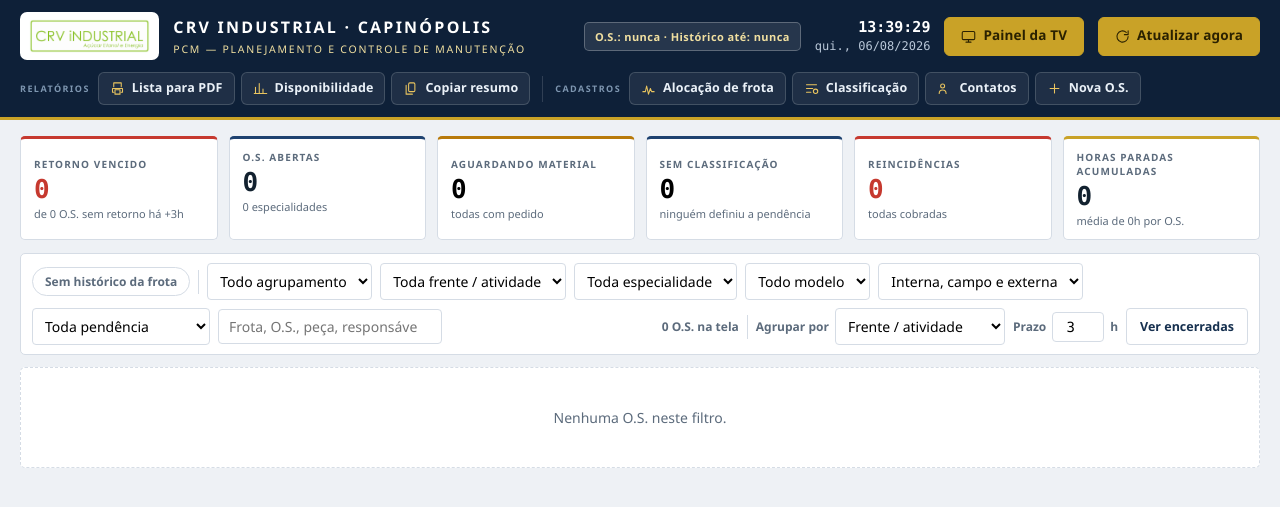
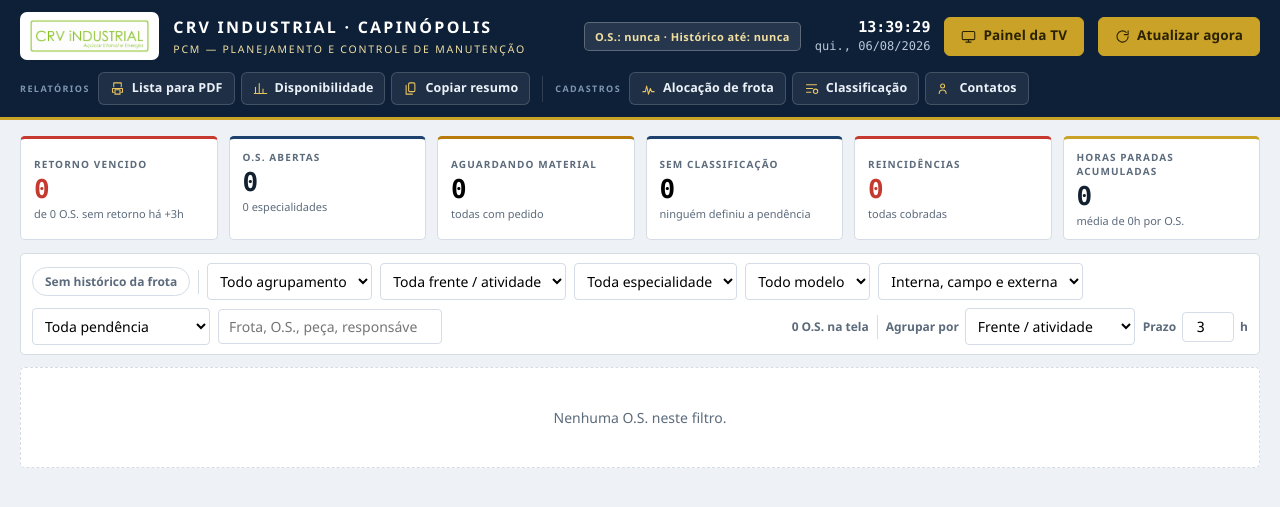
Before and after one commit to Caio-S/painel-pcm, a Flask app: page / in a window 1280 px wide. Shown: the top 507 px of the page. Run offline with Flask 3, Linux system fonts and the light colour scheme; data that the repository does not hold is empty; some libraries are stand-ins or nearby versions.

Commit message:
Remove Nova O.S. e Encerrar O.S. - o ERP ja e a fonte da verdade
As O.S. vem sincronizadas do banco da empresa; cadastrar ou encerrar
manualmente no painel nao refletia nada no ERP e so criava um estado
"encerrada" que o proximo sync ignorava (a O.S. so some de verdade
quando o CHBWEB mostra ela fechada). Removido:
- botao "Nova O.S." + POST /api/os
- botao "Encerrar O.S." + POST /api/os/<os>/encerrar
- botao "Ver encerradas" (dependia inteiramente do Encerrar - sem
  ele nunca teria nada pra mostrar)

Como toda O.S. em /api/os agora e sempre aberta=true, simplifiquei
filtrar()/card() removendo os ramos condicionais que so faziam
sentido pro estado "encerrada" (nunca mais alcancado).

Revisado tambem, direto no banco, o filtro de sincronizacao (Task
anterior): codigo_status IN ('A','E') + codigo_situacao_veiculo='P'
continua correto - confirmado que sao os 4 unicos status da empresa
(L/C/A/E), sem NULL em situacao_veiculo entre A/E, e so existem os
valores R/P pra situacao no banco inteiro. Contagem atual: 197 O.S.

```diff
--- a/app.py
+++ b/app.py
@@ -317,27 +317,6 @@ def _get_or_create_detalhe(os_num):
     return d
 
 
-@app.route("/api/os", methods=["POST"])
-def api_os_nova():
-    payload = request.get_json(force=True) or {}
-    os_num = str(payload.get("os") or "").strip()
-    veic = str(payload.get("veic") or "").strip()
-    prob = str(payload.get("prob") or "").strip()
-    if not os_num or not veic:
-        return jsonify({"error": "Informe o número da O.S. e a frota."}), 400
-    if db.session.get(OsAberta, os_num):
-        return jsonify({"error": "Essa O.S. já está na lista."}), 409
-
-    o = OsAberta(
-        os=os_num, veic=veic, desc="", esp="CADASTRO MANUAL", mod="", marca="",
-        agr="CADASTRO MANUAL", ofic="—", mt="CORRETIVA", tp="O.S. INTERNA",
-        ab=datetime.utcnow(), prob=prob, sol="", prog="", origem=ORIGEM_MANUAL,
-    )
-    db.session.add(o)
-    db.session.commit()
-    return jsonify(o.to_dict()), 201
-
-
 @app.route("/api/os/<os_num>", methods=["PATCH"])
 def api_os_patch(os_num):
     if not db.session.get(OsAberta, os_num):
@@ -400,18 +379,6 @@ def api_os_retorno(os_num):
     db.session.add(OsRetorno(os=os_num, em=datetime.utcnow(), txt=txt, autor=(payload.get("autor") or "PCM").strip() or "PCM"))
     db.session.commit()
     d = db.session.get(OsDetalhe, os_num)
-    return jsonify(d.to_dict())
-
-
-@app.route("/api/os/<os_num>/encerrar", methods=["POST"])
-def api_os_encerrar(os_num):
-    if not db.session.get(OsAberta, os_num):
-        return jsonify({"error": "O.S. não encontrada."}), 404
-    d = _get_or_create_detalhe(os_num)
-    d.aberta = False
-    d.encerrada = datetime.utcnow()
-    db.session.add(OsRetorno(os=os_num, em=d.encerrada, txt="O.S. encerrada — equipamento liberado.", autor="PCM"))
-    db.session.commit()
     return jsonify(d.to_dict())
 
 
--- a/static/js/core.js
+++ b/static/js/core.js
@@ -15,7 +15,7 @@ async function api(path, opts) {
 let CONSTS = { sisLista: [], probLista: {}, classes: {}, acoes: [], grupoLbl: {}, familias: {} };
 let CONFIG = { sla: 3, reincDias: 30, groupBy: 'frente', tvSeg: 22 };
 let OS_LIST = [];
-let filtro = { alerta: false, semCls: false, reinc: false, semH: false, agr: "", esp: "", mod: "", frente: "", tp: "", classe: "", busca: "", encerradas: false };
+let filtro = { alerta: false, semCls: false, reinc: false, semH: false, agr: "", esp: "", mod: "", frente: "", tp: "", classe: "", busca: "" };
 let abertaId = null;
 
 /* ============ util ============ */
@@ -55,7 +55,6 @@ const v = id => { const e = document.getElementById(id); return e ? e.value.trim
 function filtrar() {
   const q = filtro.busca.toLowerCase();
   return OS_LIST.filter(o => {
-    if (filtro.encerradas ? o.aberta : !o.aberta) return false;
     if (filtro.alerta && !vencida(o)) return false;
     if (filtro.semCls && o.classe !== "NAO") return false;
     if (filtro.reinc && !o.reinc) return false;
@@ -69,7 +68,6 @@ function filtrar() {
     if (q && !((o.veic + " " + o.os + " " + o.desc + " " + o.mod + " " + o.esp + " " + o.prob + " " + (o.detalhe || "") + " " + (o.resp || "") + " " + o.frente + " " + (o.item.peca || "") + " " + (o.item.sol || "") + " " + (o.item.ped || "")).toLowerCase().includes(q))) return false;
     return true;
   }).sort((a, b) => {
-    if (!a.aberta) return new Date(b.encerrada) - new Date(a.encerrada);
     const va = vencida(a), vb = vencida(b);
     if (va !== vb) return va ? -1 : 1;
     return semRet(b) - semRet(a);
@@ -142,29 +140,29 @@ function card(o) {
   if (o.classe === "MATERIAL") pend = blocoMat(o);
   else if (o.classe === "MAO_OBRA") pend = `<div class="pend"><b>Mão de obra:</b> ${esc(o.mo.causa) || "causa não informada"}${o.mo.mecanico ? " — " + esc(o.mo.mecanico) : ""}</div>`;
   else if (o.detalhe) pend = `<div class="pend">${esc(o.detalhe)}</div>`;
-  const rc = o.aberta ? o.reinc : null;
-  const semH = o.aberta && !rc && o.semHistorico;
+  const rc = o.reinc;
+  const semH = !rc && o.semHistorico;
   const rbox = rc ? `<div class="rbox"><b>REINCIDÊNCIA — ${rc.n}ª ocorrência em ${CONFIG.reincDias} dias.</b>
       ${listaPares(rc.pares, o)} — voltou em ${rc.voltaEm} dia(s), ${rc.horas}h paradas nas ocorrências anteriores.
       <button class="linklike" data-frota-hist="${o.veic}">Ver histórico da frota →</button>
       ${o.cobrado ? `<div class="cob">✓ Cobrança enviada em ${fmt(o.cobrado)}</div>` : ""}</div>`
     : (semH ? `<div class="pend" style="border-left:3px solid #A9B6C4;color:var(--ink2)">Sem histórico desta frota carregado — não dá para dizer se é reincidência.</div>` : "");
-  return `<article class="os ${o.aberta && vencida(o) ? 'vencida' : ''}">
+  return `<article class="os ${vencida(o) ? 'vencida' : ''}">
    <div class="os-top">
     <button class="frota clickable" data-frota-hist="${o.veic}">${o.veic}<span>${esc(o.mod || o.esp)}</span></button>
     <div class="os-meta">
       <div class="tags">${rc ? `<span class="tag reinc flash">${rc.n}ª vez · ${rc.voltaEm}d</span>` : ""}<span class="tag tagfr">${esc(o.frente)}</span><span class="tag ${c.cls}">${c.lbl}</span>
-        ${o.aberta && vencida(o) ? '<span class="tag diag flash">retorno vencido</span>' : ''}</div>
+        ${vencida(o) ? '<span class="tag diag flash">retorno vencido</span>' : ''}</div>
       <div class="veic">${esc(o.desc)} · ${esc(o.esp)} · O.S. ${o.os} · ${esc(o.ofic)}</div>
       <div class="motivo">${esc(o.prob) || "—"}</div>
       ${chipsProblemas(o)}
     </div>
    </div>
-   ${o.aberta ? `<div class="os-clock">
+   <div class="os-clock">
       <div class="tempo">${dur(agora() - new Date(o.ab))}<small>parado desde ${fmt(o.ab)}</small></div>
       <div class="tempo ${nv}">${dur(sr)}<small>sem retorno</small></div>
       <div class="sla-bar"><div class="sla-fill ${nv}" style="width:${pct}%"></div></div>
-    </div>` : `<div class="os-clock"><div class="tempo">${dur(new Date(o.encerrada) - new Date(o.ab))}<small>parada total · encerrada ${fmt(o.encerrada)}</small></div></div>`}
+    </div>
    <div class="os-body">
      ${(function () { const r = o.retrabalho; if (!r || r.n < 3) return ""; const b = r.pc >= 70 ? "b1" : r.pc >= 40 ? "b2" : "b3";
       return `<button class="rt ${b} clickable" data-frota-hist="${o.veic}">Retrabalho da frota: ${r.pc}% · ${r.re} de ${r.n} O.S. · ${r.h}h paradas</button>` })()}
@@ -173,18 +171,16 @@ function card(o) {
      ${rbox}${pend}
      <div class="ultimo">${ur ? `<b>Último retorno (${fmt(ur.em)}${ur.autor ? " · " + esc(ur.autor) : ""}):</b> ${esc(ur.txt)}` : "<b>Nenhum retorno registrado.</b> A contagem corre desde a abertura."}</div>
    </div>
-   ${o.aberta ? `<div class="os-actions">
+   <div class="os-actions">
      <button class="btn btn-dark" data-act="ret" data-os="${o.os}">Registrar retorno</button>
      <button class="btn btn-line" data-act="det" data-os="${o.os}">Detalhar pendência</button>
-     ${rc ? `<button class="btn btn-red" style="background:var(--red);color:#fff" data-act="cob" data-os="${o.os}">Cobrar reincidência</button>` : ""}</div>`
-    : `<div class="os-actions"><button class="btn btn-line" data-act="det" data-os="${o.os}">Ver histórico</button></div>`}
+     ${rc ? `<button class="btn btn-red" style="background:var(--red);color:#fff" data-act="cob" data-os="${o.os}">Cobrar reincidência</button>` : ""}</div>
   </article>`;
 }
 
 function render() {
   kpis();
   chSemH.classList.toggle("on", filtro.semH);
-  btnEncerradas.textContent = filtro.encerradas ? "Ver abertas" : "Ver encerradas";
   const l = filtrar();
   cont.textContent = l.length + " O.S. na tela";
   const g = agrupar(l, CONFIG.groupBy);
@@ -318,7 +314,6 @@ function abrir(os) {
   };
   const btnCobModal = document.getElementById("btnCobrarModal");
   if (btnCobModal) btnCobModal.onclick = () => cobrar(o.os);
-  mEncerrar.style.display = o.aberta ? "block" : "none";
   mask.classList.add("on");
 }
 
@@ -345,16 +340,6 @@ async function retornoRapido(os) {
     await carregarOS(); render(); aviso("Retorno registrado. Contagem zerada.");
   } catch (e) { aviso(e.message) }
 }
-async function nova() {
-  const n = prompt("Número da O.S.:"); if (!n) return;
-  if (OS_LIST.some(x => x.os === n.trim())) { aviso("Essa O.S. já está na lista."); return }
-  const veic = prompt("Frota / equipamento:") || "", prob = prompt("Descrição do problema:") || "";
-  try {
-    await api("/os", { method: "POST", body: JSON.stringify({ os: n.trim(), veic: veic.trim(), prob: prob.trim() }) });
-    await carregarOS(); opcoes(); render(); abrir(n.trim());
-  } catch (e) { aviso(e.message) }
-}
-
 /* ============ histórico da frota ============ */
 /* o back-end já manda a reincidência no topo; aqui só marca onde ela acaba */
 function linhasHistorico(hist) {
@@ -451,9 +436,7 @@ function relogio() {
   const d = agora(); clk.textContent = d.toLocaleTimeString("pt-BR");
   clkd.textContent = d.toLocaleDateString("pt-BR", { weekday: "short", day: "2-digit", month: "2-digit", year: "numeric" });
 }
-btnNova.onclick = nova;
 btnAtualizar.onclick = atualizarAgora;
-btnEncerradas.onclick = () => { filtro.encerradas = !filtro.encerradas; render() };
 chSemH.onclick = () => { filtro.semH = !filtro.semH; render() };
 document.querySelectorAll(".kpi[data-filtro]").forEach(el => el.onclick = () => {
   const k = el.dataset.filtro;
@@ -473,14 +456,6 @@ document.getElementById("sla").onchange = async e => { const x = parseFloat(e.ta
 mX.onclick = () => mask.classList.remove("on");
 mask.onclick = e => { if (e.target === mask) mask.classList.remove("on") };
 mSalvar.onclick = salvarModal;
-mEncerrar.onclick = async () => {
-  const o = achar(abertaId);
-  if (!confirm("Encerrar a O.S. " + abertaId + " (frota " + o.veic + ")?")) return;
-  try {
-    await api(`/os/${encodeURIComponent(abertaId)}/encerrar`, { method: "POST" });
-    await carregarOS(); mask.classList.remove("on"); render(); aviso("O.S. encerrada.");
-  } catch (e) { aviso(e.message) }
-};
 mExcluir.onclick = async () => {
   if (!confirm("Limpar os dados do PCM desta O.S.? A ficha do sistema continua na lista.")) return;
   try {
--- a/static/js/print.js
+++ b/static/js/print.js
@@ -21,7 +21,7 @@ function imprimir() {
   const l = filtrar(), ab = l.filter(o => o.aberta), al = ab.filter(vencida);
   const g = agrupar(l, CONFIG.groupBy || "esp");
   const ftxt = [filtro.alerta ? "só vencidas" : "", filtro.semCls ? "sem classificação" : "", filtro.agr, filtro.esp, filtro.mod, filtro.frente, filtro.tp,
-  filtro.classe ? CONSTS.classes[filtro.classe].lbl : "", filtro.busca ? 'busca "' + filtro.busca + '"' : "", filtro.encerradas ? "encerradas" : "abertas"].filter(Boolean).join(" · ");
+  filtro.classe ? CONSTS.classes[filtro.classe].lbl : "", filtro.busca ? 'busca "' + filtro.busca + '"' : ""].filter(Boolean).join(" · ");
   let h = `<div class="ph"><img src="${logoAtual()}" style="height:28px;margin-right:10px;object-fit:contain"><div><b>O.S. abertas — equipamentos parados</b>
       <span>CRV Industrial · Unidade Capinópolis/MG · PCM — Planejamento e Controle de Manutenção</span></div>
       <div class="r">Emitido ${agora().toLocaleString("pt-BR")}<br>Agrupado por ${CONSTS.grupoLbl[CONFIG.groupBy || "esp"]} · ${ftxt || "todas"}</div></div>
--- a/templates/index.html
+++ b/templates/index.html
@@ -33,7 +33,6 @@
       <button class="tbtn" id="btnAloc"><svg viewBox="0 0 24 24"><path d="M3 17h4l2-9 3 13 3-9 2 5h4"/></svg>Alocação de frota</button>
       <button class="tbtn" id="btnCls"><svg viewBox="0 0 24 24"><path d="M4 6h16M4 12h10M4 18h7"/><circle cx="18.5" cy="16.5" r="3.5"/></svg>Classificação</button>
       <button class="tbtn" id="btnCont"><svg viewBox="0 0 24 24"><circle cx="9" cy="8" r="3.2"/><path d="M3.5 20c0-3.3 2.5-5.5 5.5-5.5s5.5 2.2 5.5 5.5"/></svg>Contatos</button>
-      <button class="tbtn" id="btnNova"><svg viewBox="0 0 24 24"><path d="M12 5v14M5 12h14"/></svg>Nova O.S.</button>
     </div>
   </div>
 </header>
@@ -83,7 +82,6 @@
       </select>
     </div>
     <div class="sla-set">Prazo <input type="number" id="sla" min="0.5" step="0.5" value="3"> h</div>
-    <button class="btn btn-line" id="btnEncerradas">Ver encerradas</button>
   </section>
 
   <div id="grupos"></div>
@@ -110,7 +108,6 @@
     <div class="mbody" id="mBody"></div>
     <div class="mfoot">
       <button class="btn btn-dark" id="mSalvar">Salvar</button>
-      <button class="btn btn-line" id="mEncerrar">Encerrar O.S.</button>
       <div class="grow"></div>
       <button class="btn btn-line" id="mExcluir">Limpar dados do PCM</button>
     </div>
```
